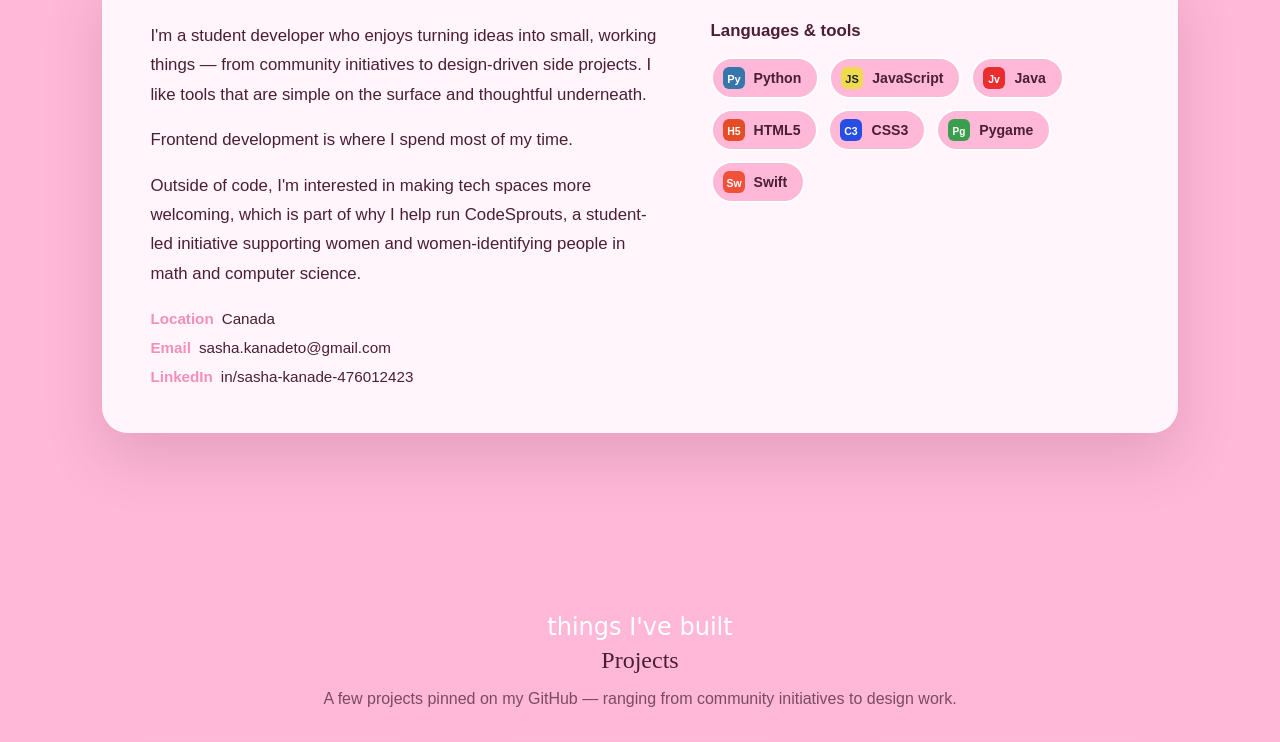
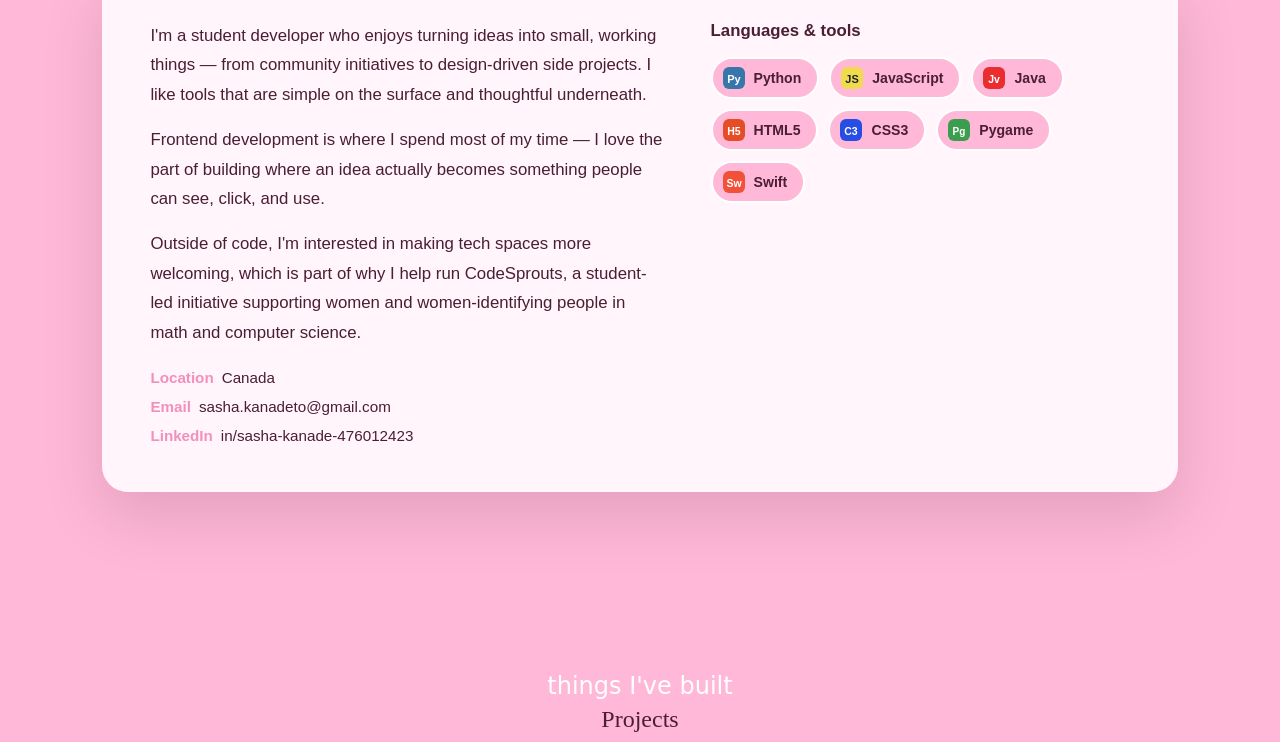
Before and after one commit to SashaKanade/Portfoilo, a plain HTML site: page index.html in a window 1280 px wide. Shown: the part 980-1722 px from the top of the page. Drawn offline with Linux system fonts and the light colour scheme; a web font is replaced by a local one.

Commit message:
Add files via upload

```diff
--- a/index.html
+++ b/index.html
@@ -208,7 +208,7 @@
       <div class="about-card">
         <div class="about-text">
           <p>I'm a student developer who enjoys turning ideas into small, working things — from community initiatives to design-driven side projects. I like tools that are simple on the surface and thoughtful underneath.</p>
-          <p>Frontend development is where I spend most of my time.</p>
+          <p>Frontend development is where I spend most of my time — I love the part of building where an idea actually becomes something people can see, click, and use.</p>
           <p>Outside of code, I'm interested in making tech spaces more welcoming, which is part of why I help run CodeSprouts, a student-led initiative supporting women and women-identifying people in math and computer science.</p>
           <div class="facts">
             <div><span class="k">Location</span>Canada</div>
```
